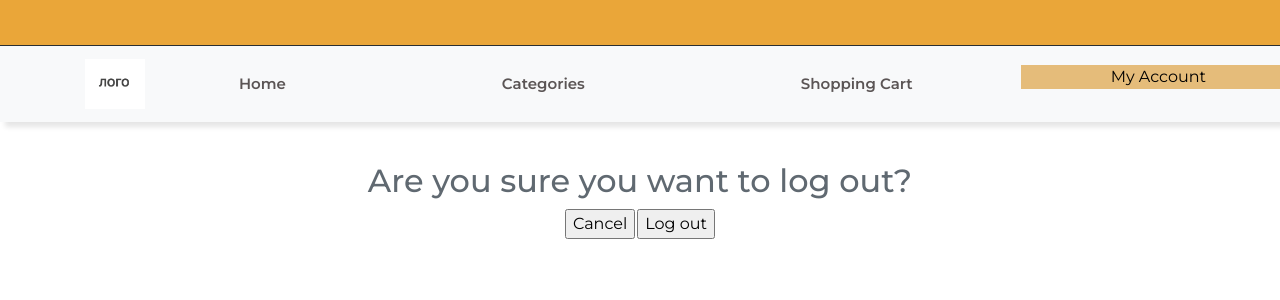
After one commit to mlnkvn/web-assignment, a PHP site: page /user/logoutuser.php in a window 1280 px wide. The commit adds this page. Shown: the top 300 px of the page. Run offline with PHP 8.4, Linux system fonts and the light colour scheme; the visitor is signed in with stand-in values (Sample User, id 1).

Commit message:
functionality for users started

```diff
--- a/css/style.css
+++ b/css/style.css
@@ -179,3 +133,37 @@ Extra (xl) large devices (large desktops, 1200px and up)
 #last-line {
   align-self: center;
 }
+
+.dropbtn {
+  /* box-sizing: border-box; */
+  width: fit-content;
+  padding: 0 90px;
+  display: inline-block;
+  background-color: #e5bc7a;
+  font-size: 16px;
+  border: none;
+  /* margin-right: 10px; */
+}
+
+.dropdown {
+  position: relative;
+  display: inline-block;
+}
+
+.dropdown-content {
+  display: none;
+  position: absolute;
+  min-width: 150px;
+  z-index: 1;
+  background-color: #ffdfab;
+}
+
+.dropdown-content a {
+  color: black;
+  padding: 0px 90px;
+  text-decoration: none;
+  display: block;
+}
+
+.dropdown-content a:hover {background-color: white;}
+.dropdown:hover .dropdown-content {display: block;}
--- a/user/header_user.php
+++ b/user/header_user.php
@@ -13,6 +13,7 @@
 </head>
 
 <body>
+
 <div class="top-bar">
     <div class="container">
         <div class="col-12 text-right">
@@ -30,10 +31,19 @@
     </div>
     <div class="collapse navbar-collapse" id="navbarResponsive">
         <ul class="navbar-nav ml-auto">
-            <li class="nav-item"><a href="indexuser.php" class="nav-link active">Home</a></li>
+            <li class="nav-item"><a href="indexuser.php" class="nav-link">Home</a></li>
             <li class="nav-item"><a href="categoryuser.php" class="nav-link">Categories</a></li>
             <li class="nav-item"><a href="shopping_cartuser.php" class="nav-link">Shopping Cart</a></li>
             <!--            TODO                 -->
+            <div class="dropdown">
+                <button class="dropbtn">My Account</button>
+                    <div class="dropdown-content">
+                        <a href="edituser.php">Edit profile</a>
+                        <a href="addressuser.php">Address Management</a>
+                        <a href="ordersuser.php">My orders</a>
+                        <a href="logoutuser.php">Log out</a>
+                    </div>
+            </div>
         </ul>
     </div>
 </nav>
--- a/user/indexuser.php
+++ b/user/indexuser.php
@@ -12,8 +12,6 @@ include_once 'header_user.php'
 <div>
     <h2>Hi user, <br>userid <b><?php echo htmlspecialchars($_SESSION["userid"]); ?> </b> <br> username
         <b><?php echo htmlspecialchars($_SESSION["username"]); ?></b> <br>Welcome to our site.</h2>
-    <button type="button" name="log out" onclick="log_out()">Log out</button>
-    <h2 id="loggedoutmsg" style="display: none"></h2>
 </div>
 
 </body>
--- /dev/null
+++ b/user/logoutuser.php
@@ -0,0 +1,25 @@
+<?php
+session_start();
+
+if ($_SESSION["loggedIn"] !== true) {
+    header("location: ../login.php");
+    exit;
+}
+
+include_once 'header_user.php'
+?>
+
+<div align="center" id="login-block">
+    <h2>Are you sure you want to log out?</h2>
+    <form id="logout-confirm" method="post" action="../actions/logoutscript.php" >
+        <table>
+            <tr>
+                <td><input type="submit" name="back" value="Cancel"/>
+                <td><input type="submit" name="logout" value="Log out" />
+            </tr>
+        </table>
+    </form>
+</div>
+
+</body>
+</html>
```
Also changed, not shown: other parts of css/style.css (+0 -46 lines), actions/logoutscript.php (added, +18 -0 lines), user/addressuser.php (added, +17 -0 lines), user/edituser.php (added, +17 -0 lines), user/ordersuser.php (added, +17 -0 lines).
